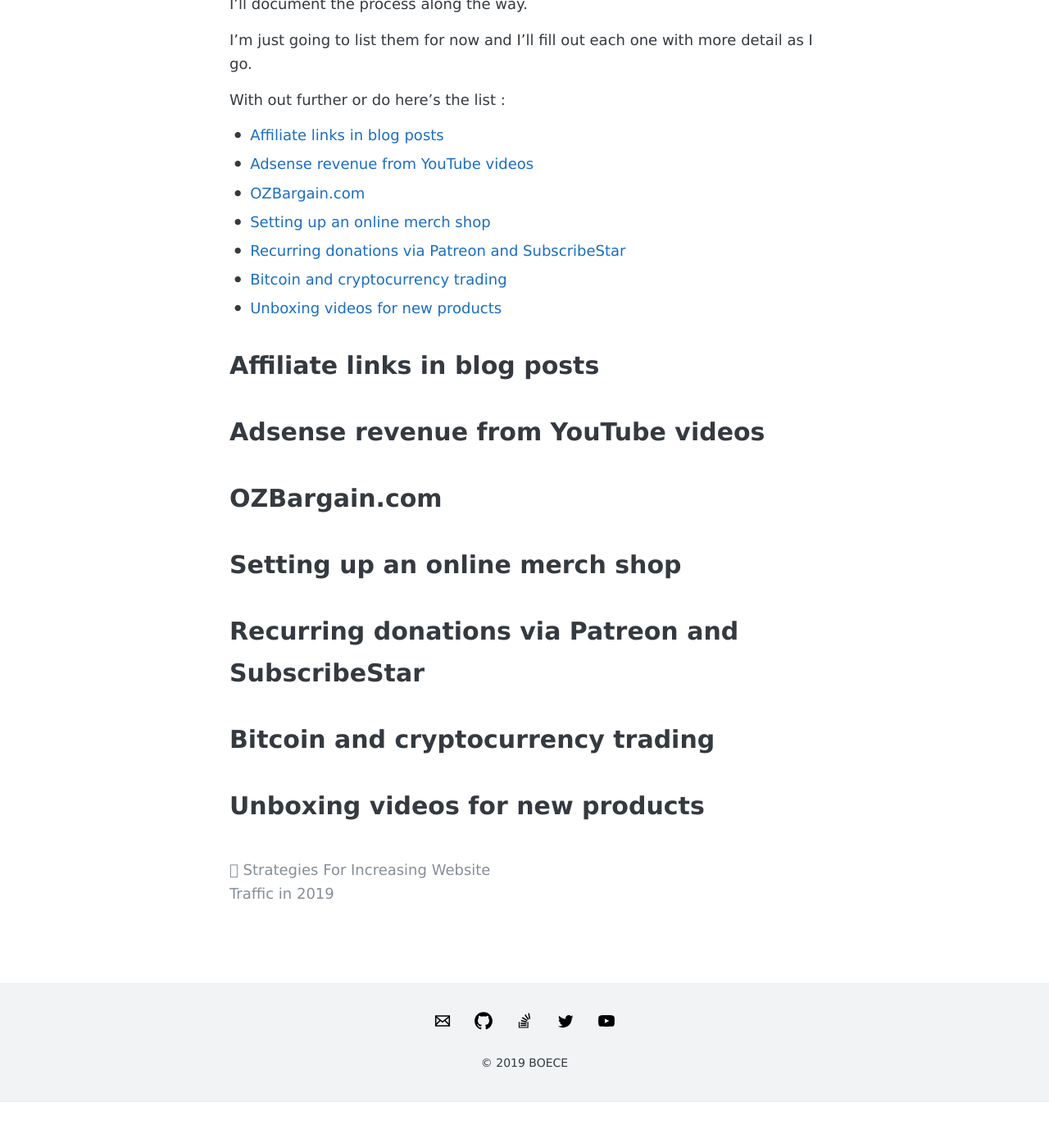
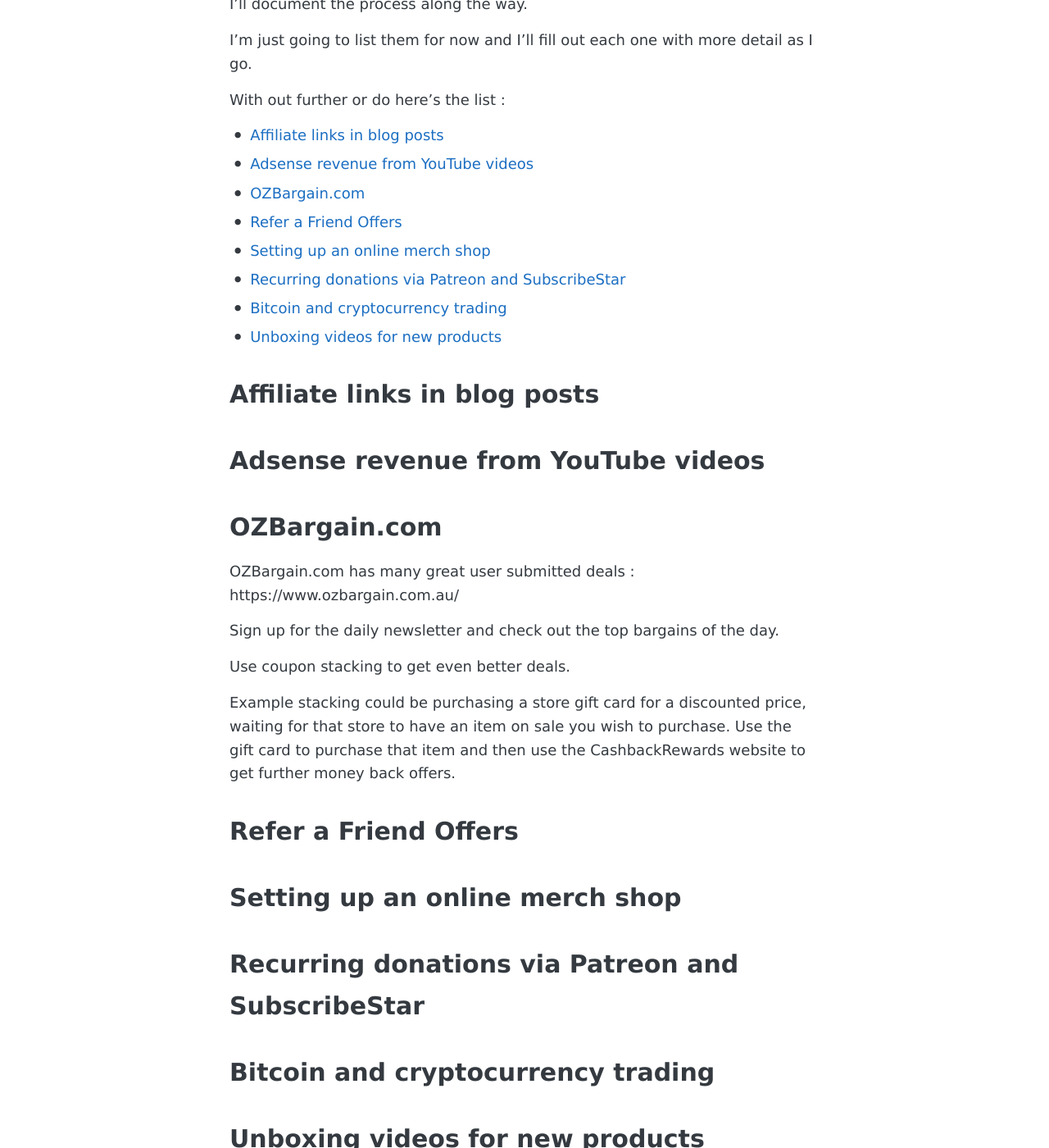
Before and after one commit to boece/boece.github.io, a Jekyll site: the page built from _posts/2019-2-2-strategies-for-making-money-online-in-2019.md, in a window 1280 px wide and 1400 px high, scrolled down 420 px. Shown: the whole window at 82% size. Built offline with Jekyll 4.4.1, drawn with Linux system fonts in a browser that asks for light colours; comment, search, counter and statistics services are not loaded; before the commit the page ends 1764 px from its top, so only the background shows below that.

Commit message:
OzBargain

```diff
--- a/_posts/2019-2-2-strategies-for-making-money-online-in-2019.md
+++ b/_posts/2019-2-2-strategies-for-making-money-online-in-2019.md
@@ -20,6 +20,7 @@ With out further or do here's the list :
 - [Affiliate links in blog posts](#affiliate-links-in-blog-posts)
 - [Adsense revenue from YouTube videos](#adsense-revenue-from-youtube-videos)
 - [OZBargain.com](#ozbargaincom)
+- [Refer a Friend Offers](#refer-a-friend-offers)
 - [Setting up an online merch shop](#setting-up-an-online-merch-shop)
 - [Recurring donations via Patreon and SubscribeStar](#recurring-donations-via-patreon-and-subscribestar)
 - [Bitcoin and cryptocurrency trading](#bitcoin-and-cryptocurrency-trading)
@@ -33,6 +34,20 @@ With out further or do here's the list :
 
 # OZBargain.com
 
+OZBargain.com has many great user submitted deals :
+https://www.ozbargain.com.au/
+
+Sign up for the daily newsletter and check out the top bargains of the day.
+
+Use coupon stacking to get even better deals.
+
+Example stacking could be purchasing a store gift card for a discounted price,
+waiting for that store to have an item on sale you wish to purchase.
+Use the gift card to purchase that item and then use the CashbackRewards website
+to get further money back offers.
+
+# Refer a Friend Offers
+
 # Setting up an online merch shop
 
 # Recurring donations via Patreon and SubscribeStar
```
